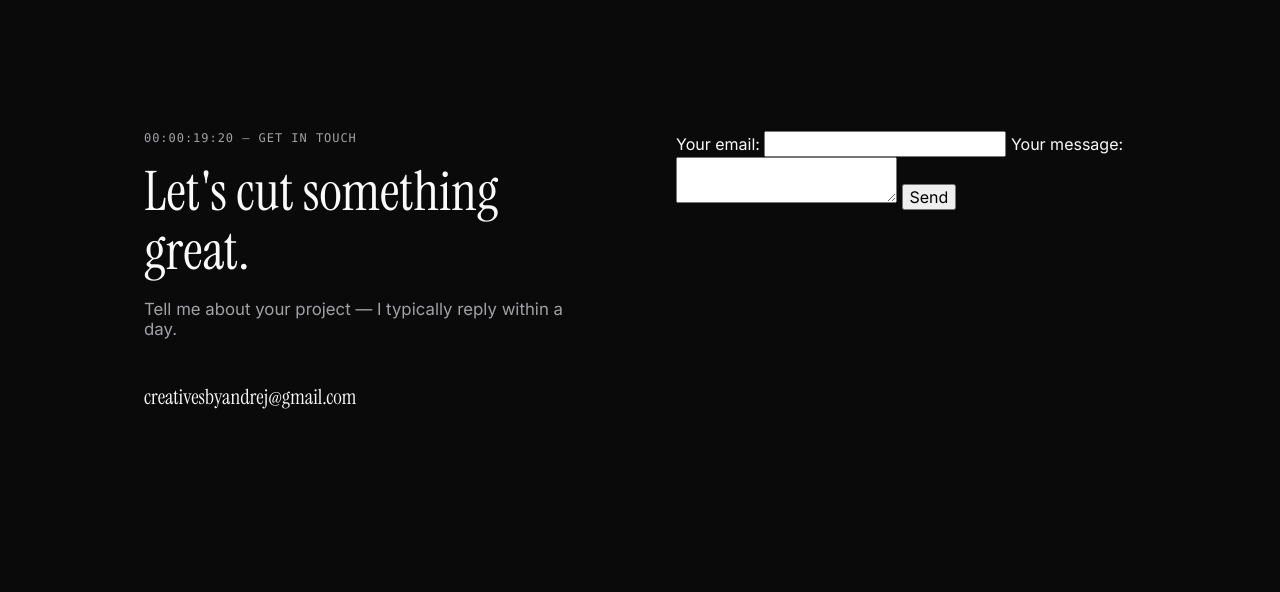
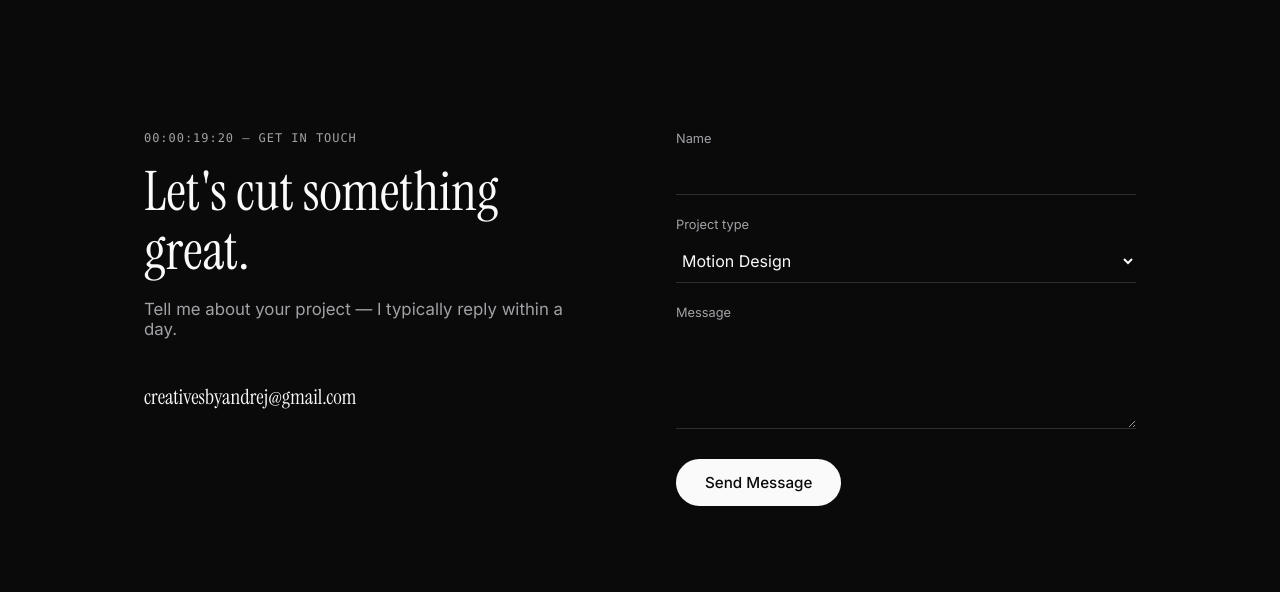
Before and after one commit to Andrej0709/Site, a plain HTML site: page index.html in a window 1280 px wide. Shown: the part 3580-4172 px from the top of the page. Drawn offline with Linux system fonts and the light colour scheme.

Commit message:
Update form design

```diff
--- a/index.html
+++ b/index.html
@@ -220,20 +220,28 @@
         </div>
       </div>
 
-<form
-  action="https://formspree.io/f/meajnpro"
-  method="POST"
->
-  <label>
-    Your email:
-    <input type="email" name="email">
-  </label>
-  <label>
-    Your message:
-    <textarea name="message"></textarea>
-  </label>
-  <!-- your other form fields go here -->
-  <button type="submit">Send</button>
+<form action="https://formspree.io/f/meajnpro" method="POST" class="contact-form reveal">
+    <div class="form-row">
+      <label for="name">Name</label>
+      <input type="text" id="name" name="name" required autocomplete="name">
+    </div>
+
+    <div class="form-row">
+      <label for="project">Project type</label>
+      <select id="project" name="project">
+        <option>Motion Design</option>
+        <option>Video Editing</option>
+        <option>Brand Film</option>
+        <option>Something else</option>
+      </select>
+    </div>
+
+    <div class="form-row">
+      <label for="message">Message</label>
+      <textarea id="message" name="message" rows="4" required></textarea>
+    </div>
+
+    <button type="submit" class="btn btn-pill btn-light form-submit">Send Message</button>
 </form>
     </div>
   </section>
```
